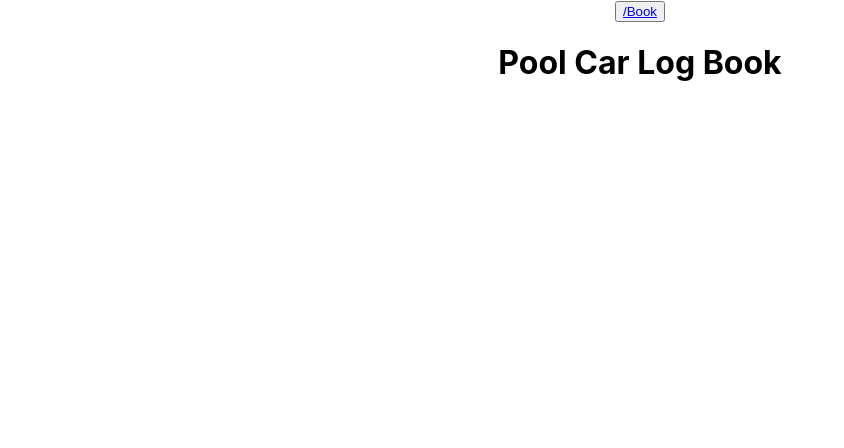
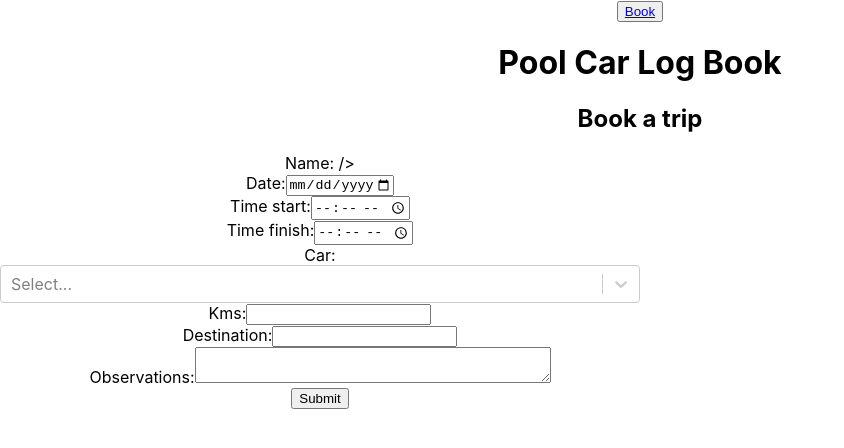
Before and after one commit to inesqtr/PoolCarLogbook-Volkswagen, a React (Create React App) app in the folder front/: page /booking in a window 1280 px wide. Shown: the top 448 px of the page, without its empty margins (0-844 px from the left). Built offline with nearby package versions, Linux system fonts and the light colour scheme; no server answers.

Commit message:
add logic for submit button on form

```diff
--- a/front/src/App.js
+++ b/front/src/App.js
@@ -10,7 +10,8 @@ class App extends Component {
   constructor(props) {
     super(props);
     this.state = {
-      trips: []
+      trips: [],
+      isNew: true
     };
   }
 
@@ -28,12 +29,12 @@ class App extends Component {
 
 
   render() {
-    const { trips } = this.state;
+    const { trips, isNew } = this.state;
     return (
       <div className="App">
         <button><Link
-          to="/book">
-          /Book</Link>
+          to="/booking">
+          Book</Link>
         </button>
         <h1>Pool Car Log Book</h1>
         <Route
@@ -49,14 +50,23 @@ class App extends Component {
         />
         <Route
           exact
-          path="/book"
+          path="/booking"
           render={() => (
             <>
-              <Booking />
+              <Booking
+                isNew={isNew}
+              />
             </>
           )}
         />
-        <Route path='/trips/:id' render={(routerProps) => <EditTrip trip={routerProps.location.state} />} />
+        <Route
+          path='/trips/:id'
+          render={(routerProps) =>
+          <EditTrip
+            trip={routerProps.location.state}
+            isNew={isNew}
+          />}
+        />
       </div>
     );
   }
--- a/front/src/Booking/Booking.js
+++ b/front/src/Booking/Booking.js
@@ -1,10 +1,14 @@
 import React from 'react';
 import Form from '../Form/Form';
 
-const Booking = () => (
-  <div>
-    <h2>Book a trip</h2>
-    <Form />
-  </div>
-);
+const Booking = ({ isNew }) => {
+  return (
+    <div>
+      <h2>Book a trip</h2>
+      <Form
+        isNew={isNew}
+      />
+    </div>
+  );
+}
 export default Booking;
--- a/front/src/EditTrip/EditTrip.js
+++ b/front/src/EditTrip/EditTrip.js
@@ -1,12 +1,17 @@
 import React from 'react';
 import Form from '../Form/Form';
 
-const EditTrip = () => (
-  <div>
-    <h2>Your Trip</h2>
-    <Form />
-  </div>
-);
+const EditTrip = ({ isNew, trip }) => {
+  return (
+    <div>
+      <h2>Your Trip</h2>
+      <Form
+        isNew={!isNew}
+        trip={trip}
+      />
+    </div>
+  );
+}
 
 
 export default EditTrip;
--- a/front/src/Form/Form.js
+++ b/front/src/Form/Form.js
@@ -4,8 +4,21 @@ import Select from 'react-select';
 
 const car = [{ licence_plate: '97-OZ-56' }, { licence_plate: '32-LW-35' }];
 
-const Form = () => (
-  <div className="form">
+
+const Form = ({ isNew, trip }) => {
+  const showCheckboxAndDelete = () => {
+    if (!isNew && trip.is_finished) return '';
+    if (!isNew) return <div>I've finished the trip</div>;
+
+  }
+
+  const hideSubmitButton = () => {
+    if (!isNew && trip.is_finished) return true;
+  }
+
+
+  return (
+    <form className="form" >
       <div>
         <label className="form">
           Name:
@@ -86,6 +99,9 @@ const Form = () => (
           />
         </label>
       </div>
-  </div>
+      {showCheckboxAndDelete()}
+      {hideSubmitButton() ? '' : <input type="submit" value="Submit" />}
+    </form >
   );
+}
 export default Form;
--- a/front/src/Trip/Trip.js
+++ b/front/src/Trip/Trip.js
@@ -4,7 +4,7 @@ import Moment from 'react-moment';
 
 const Trip = ({ trip }) => {
     const buttonText = trip.is_finished ? 'See More' : 'Edit'
-    console.log(trip)
+
     return (
         <tbody>
             <tr>
--- a/front/src/TripsList/TripsList.js
+++ b/front/src/TripsList/TripsList.js
@@ -3,7 +3,6 @@ import Trip from '../Trip/Trip';
 import './TripList.css';
 
 const TripsList = ({ trips }) => {
-
   return (
     <table className="tftable" border="1">
       <thead>
@@ -15,6 +14,7 @@ const TripsList = ({ trips }) => {
           <th>Edit</th>
         </tr>
       </thead>
+
       {trips.map((trip) => (
         <Trip
           key={trip.id}
@@ -24,4 +24,6 @@ const TripsList = ({ trips }) => {
     </table>
   )
 };
+
+
 export default TripsList;
```
Lines whose indentation alone changed are shown as unchanged.
